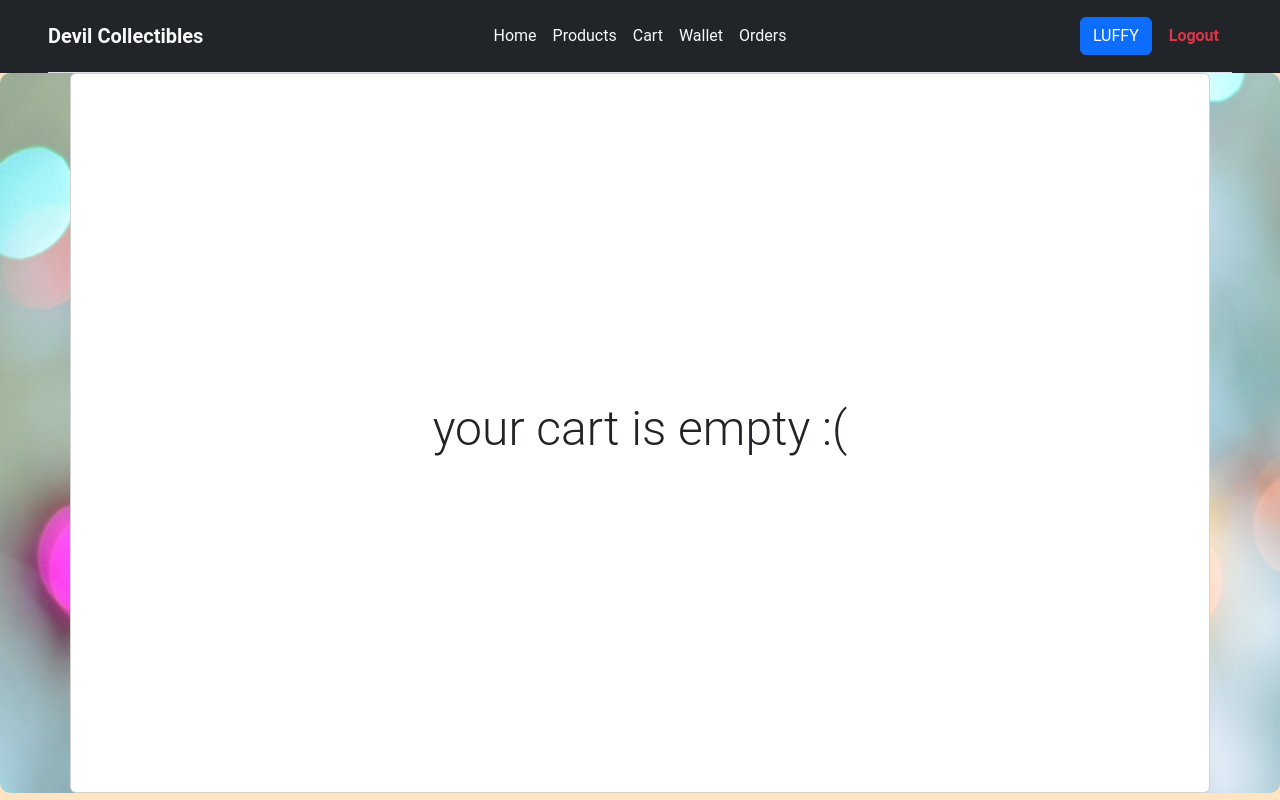
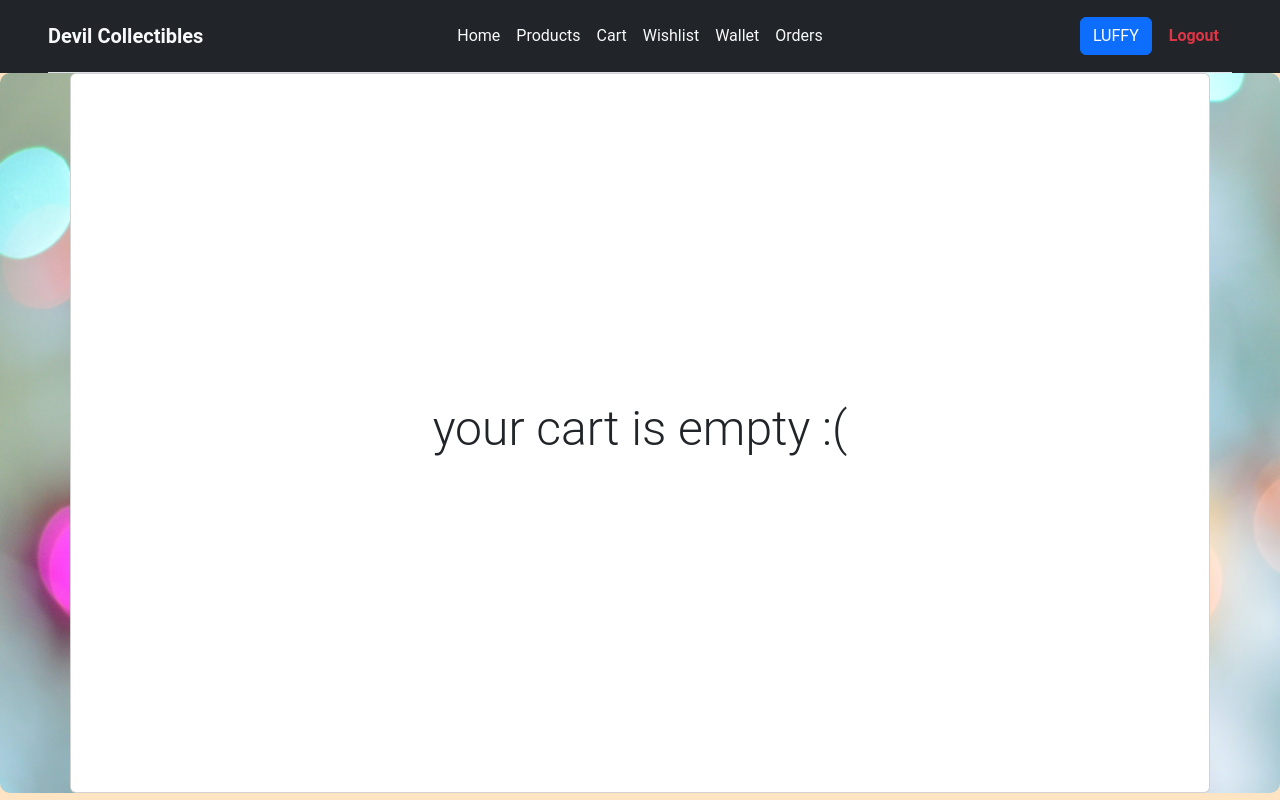
Before and after one commit to cosy-coder/Devil_collectibles, a Django app: page /cart/ in a window 1280 px wide. Run offline with Django 4.2, Linux system fonts and the light colour scheme; a user stored in the database is signed in; data comes from the database, SQL or seed files in the repository; both versions use the stored data as it was after the commit.

Commit message:
added wishlist

```diff
--- a/devilx_home/templates/devilx_home/base.html
+++ b/devilx_home/templates/devilx_home/base.html
@@ -110,6 +110,13 @@
           </li>
           <li>
             <a
+              href="{% url 'wishlist' %}"
+              class="text-light nav-link px-2 link-primary"
+              >Wishlist</a
+            >
+          </li>
+          <li>
+            <a
               href="{% url 'wallet' %}"
               class="text-light nav-link px-2 link-primary"
               >Wallet</a
```
Also changed, not shown: db.sqlite3.
